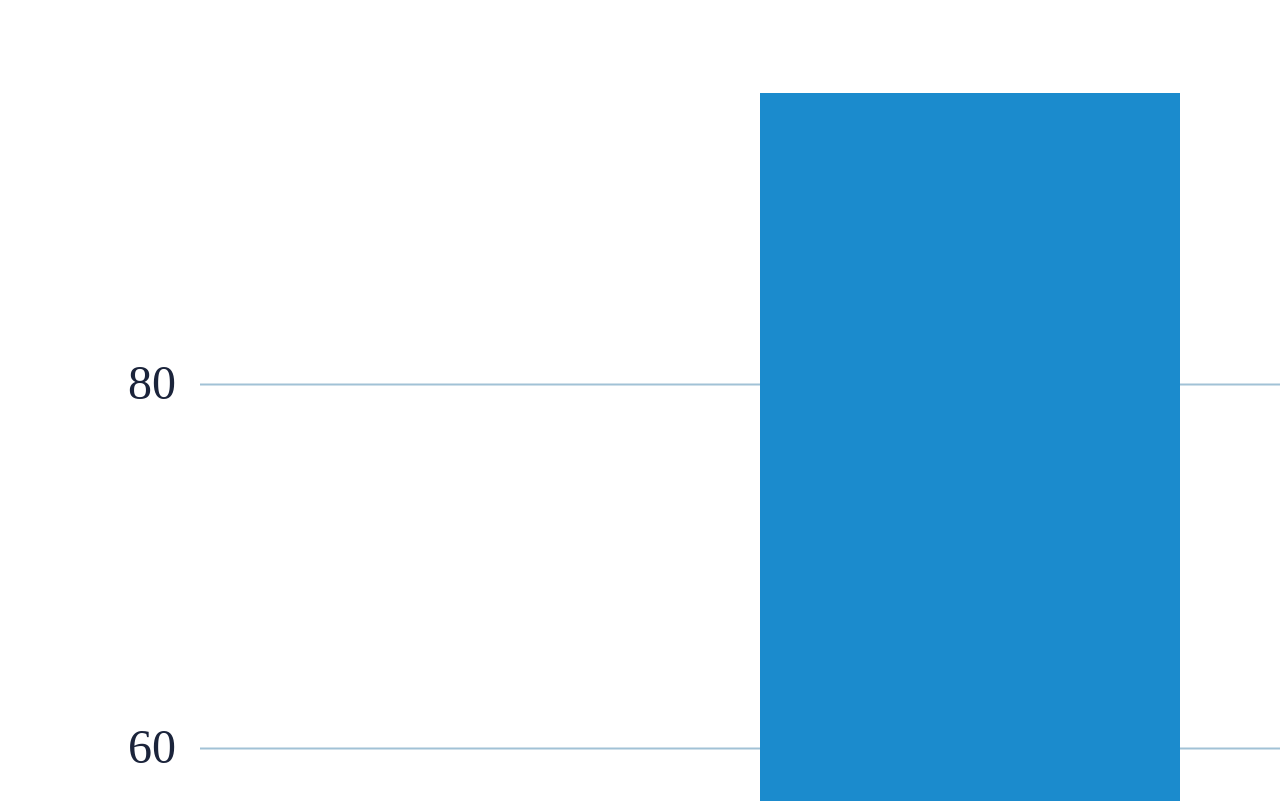
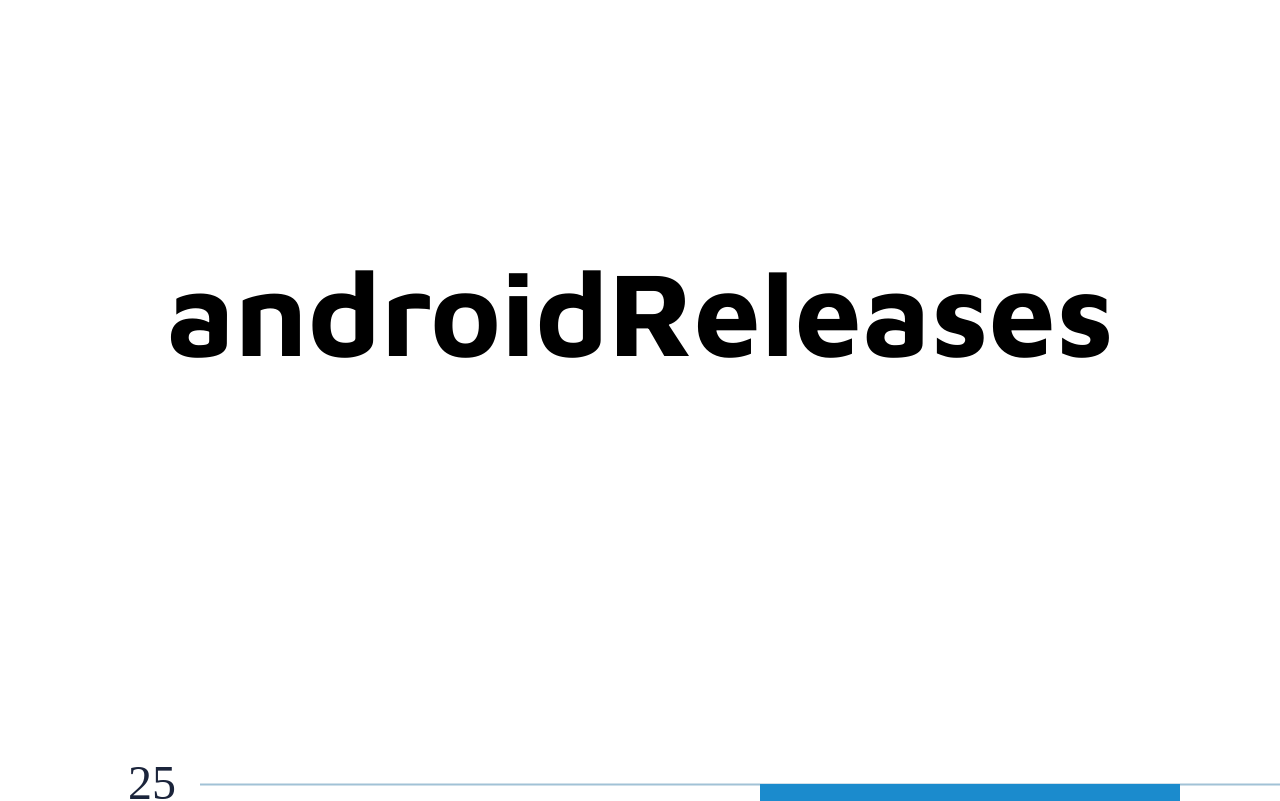
Before and after one commit to silverorange/so-retreat-charts, a React (Create React App) app: page / in a window 1280 px wide. Shown: the top 801 px of the page. Built offline with nearby package versions, Linux system fonts and the light colour scheme.

Commit message:
Show all charts at once to make exporting and editing easier

```diff
--- a/src/App.css
+++ b/src/App.css
@@ -2,3 +2,8 @@
   text-align: center;
   background: #fff;
 }
+
+.app__data-set {
+  font-size: 120px;
+  margin-top: 240px;
+}
--- a/src/App.tsx
+++ b/src/App.tsx
@@ -1,19 +1,26 @@
-import React from 'react';
+import React, { Fragment } from 'react';
 import { Chart } from './Chart';
 import * as data from './data';
 
 import './App.css';
 
-const dataSet = 'showAndTells';
+type DataKeysType = keyof typeof data;
 
 export function App() {
   return (
     <div className="App">
-      <Chart
-        yTicks={data[dataSet].ticks}
-        yDomain={data[dataSet].domain}
-        data={data[dataSet].data}
-      />
+      {(Object.keys(data) as DataKeysType[]).map((dataSet) => {
+        return (
+          <Fragment key={dataSet}>
+            <h1 className="app__data-set">{dataSet}</h1>
+            <Chart
+              yTicks={data[dataSet].ticks}
+              yDomain={data[dataSet].domain}
+              data={data[dataSet].data}
+            />
+          </Fragment>
+        );
+      })}
     </div>
   );
 }
```
